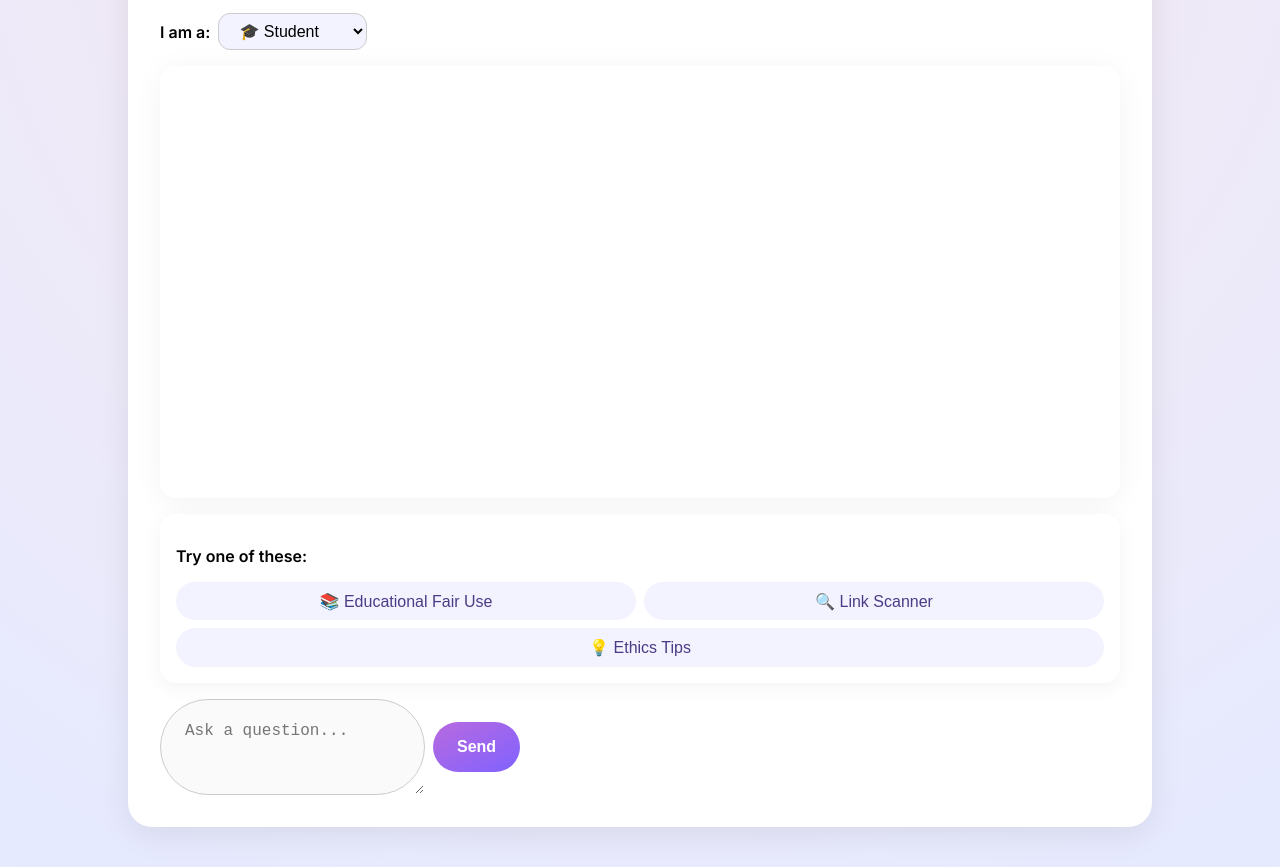
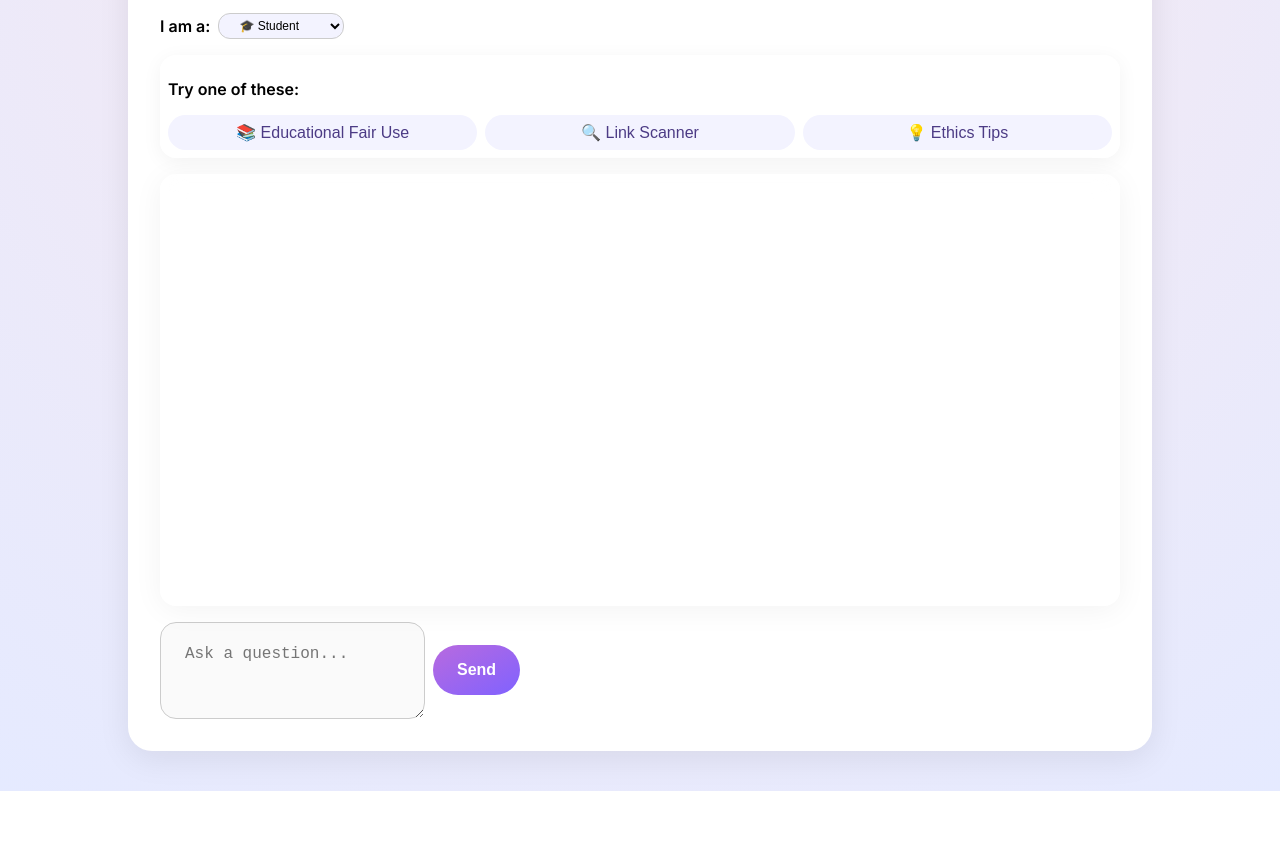
Before and after one commit to leahuriarte/fairusebot_2, a plain HTML site: page frontend/index.html in a window 1280 px wide. Shown: the part 129-996 px from the top of the page. After the commit the page ends 920 px from the top, so only its background shows below. Drawn offline with nearby package versions, Linux system fonts and the light colour scheme.

Commit message:
CSS Improvements

```diff
--- a/frontend/index.html
+++ b/frontend/index.html
@@ -22,13 +22,13 @@
       </select>
     </div>
 
-    <div id="chat-box"></div>
-    <p id="typing-indicator" style="display:none;">FairUseBot is typing...</p>
-
     <div id="prompt-shortcuts">
       <p><strong>Try one of these:</strong></p>
       <div class="shortcuts"></div>
     </div>
+
+    <div id="chat-box"></div>
+    <p id="typing-indicator" style="display:none;">FairUseBot is typing...</p>
 
     <form id="chat-form">
       <div class="input-row">
--- a/frontend/style.css
+++ b/frontend/style.css
@@ -44,6 +44,23 @@ body {
   text-align: right;
   margin-left: auto;
   border: 1px solid #ddd;
+}
+
+.input-row {
+  display: flex;
+  gap: 0.5rem;
+  align-items: center;
+}
+
+button[type="submit"] {
+  padding: 1rem 1.5rem;
+  border-radius: 999px;
+  border: none;
+  background: linear-gradient(to bottom right, #b86adf, #8062ff);
+  color: white;
+  font-weight: 600;
+  font-size: 1rem;
+  cursor: pointer;
 }
 
 .message.bot {
@@ -118,7 +135,7 @@ body {
   margin-bottom: 1rem;
   background: rgba(255, 255, 255, 0.5);
   backdrop-filter: blur(10px);
-    padding: 1rem;
+  padding: 0.5rem;
   border-radius: 1rem;
   box-shadow: 0 4px 20px rgba(0,0,0,0.05);
 }
@@ -128,8 +145,8 @@ body {
   gap: 0.5rem;
 }
 .shortcuts button {
-    flex: 1 1 45%;
-    padding: 0.6rem 1rem;
+  flex: 1 1 30%;
+  padding: 0.5rem 1rem;
   border: none;
   border-radius: 999px;
   background: #f3f3ff;
@@ -157,6 +174,24 @@ body {
   align-items: center;
 }
 
+#user-input {
+  width: 100%;
+  min-height: 3.5rem;
+  max-height: 8rem;
+  padding: 1.2rem 1.5rem;
+  border-radius: 1rem;
+  resize: vertical;
+  border: 1px solid #ccc;
+  background: #fafafa;
+  font-size: 1rem;
+  line-height: 1.5;
+  outline: none;
+}
+
+#user-input:focus {
+  border-color: #b86adf;
+}
+
 button[type="submit"] {
   padding: 1rem 1.5rem;
   border-radius: 999px;
@@ -178,10 +213,10 @@ body {
 }
 
 #user-mode {
-    padding: 0.5rem 1rem;
+  padding: 0.25rem 1rem;
   border-radius: 0.75rem;
   border: 1px solid #ccc;
   background: #f3f3ff;
-    font-size: 1rem;
+  font-size: 0.75rem;
   font-weight: 500;
 }
```
Lines whose indentation alone changed are shown as unchanged.
